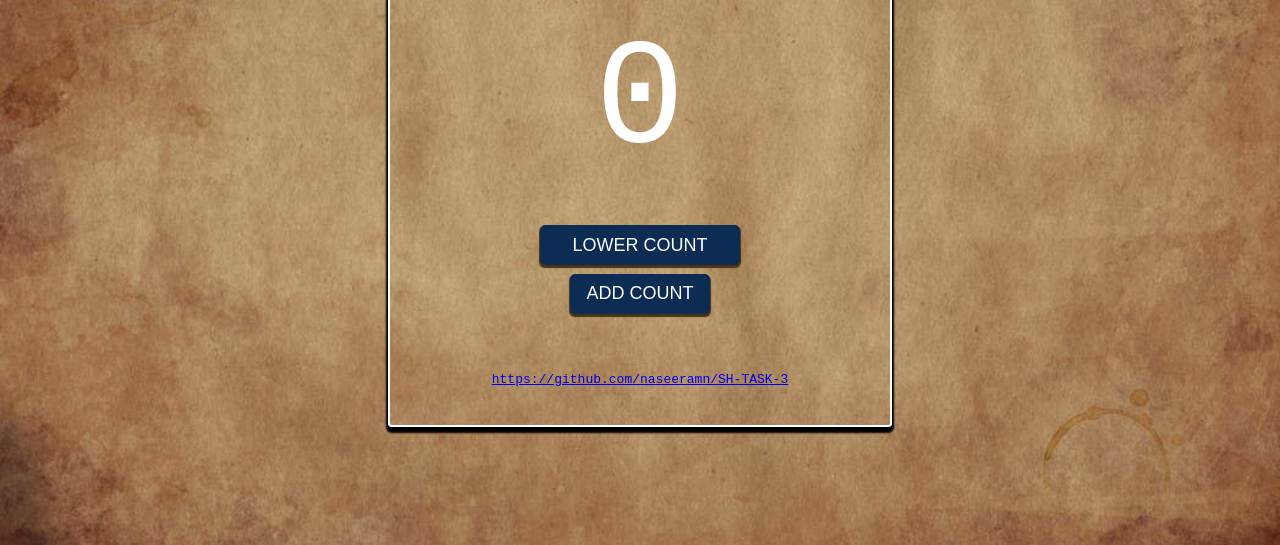
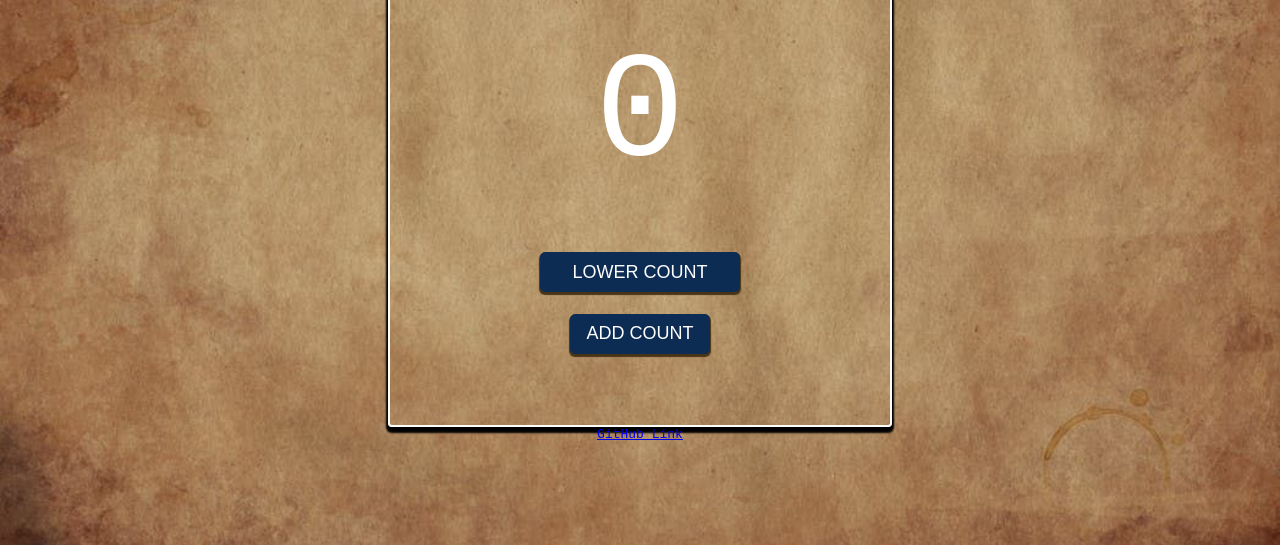
Before and after one commit to naseeramn/SH-TASK-3, a plain HTML site: page index.html in a window 1280 px wide. Shown: the part 255-800 px from the top of the page. Drawn offline with Linux system fonts and the light colour scheme.

Commit message:
Update index.html

```diff
--- a/index.html
+++ b/index.html
@@ -16,8 +16,9 @@
         <div class="counter-number" id="counter-placeholder"> 0 </div>
         <button class="counterbtns" id="lowercount"> LOWER COUNT </button>
         <button class="counterbtns" id="addcount"> ADD COUNT </button>
-        <a href="https://yvana.org" target="_blank"> https://github.com/naseeramn/SH-TASK-3</a>
+
       </div>
+    <a href="https://github.com/naseeramn/SH-TASK-3" target="_blank"> GitHub Link</a>
   </div>
     <script src="index.js"></script>
   </body>
```
